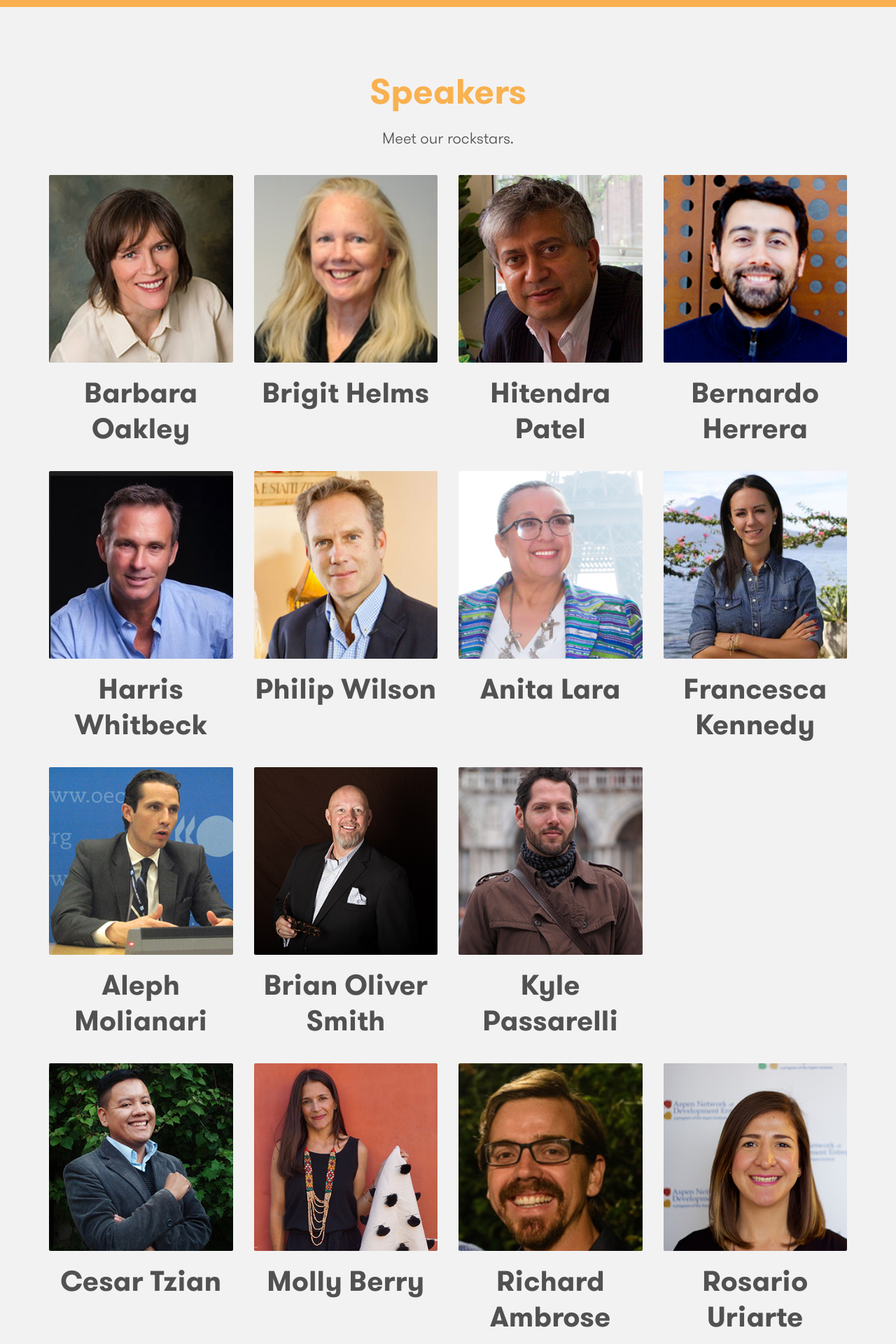
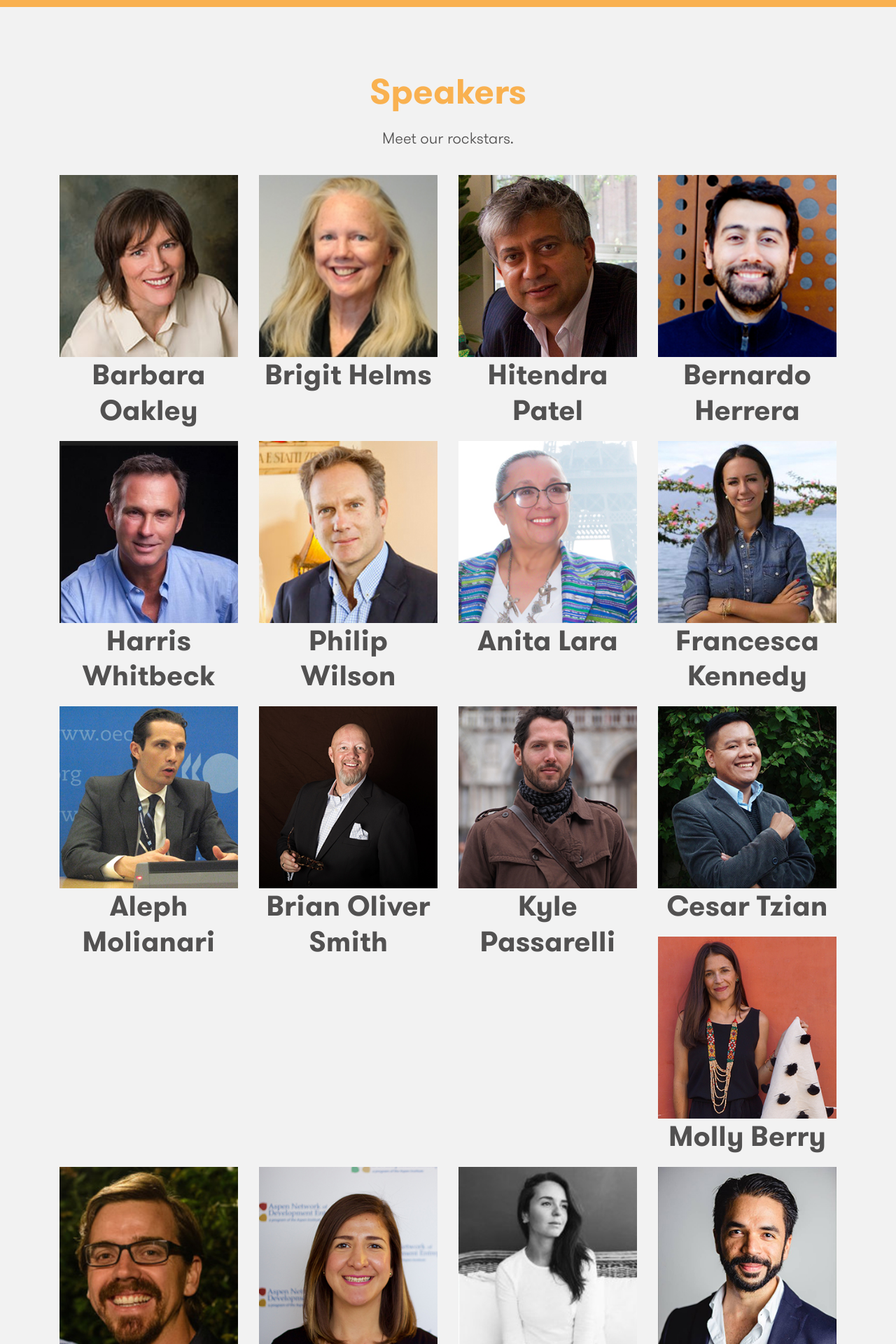
Before and after one commit to isabelgm/antigua10x, a Jekyll site: the page built from index.html, in a window 1280 px wide. Shown: the part 2134-4054 px from the top of the page at 70% size. Built offline with Jekyll 4.4.1, drawn with Linux system fonts in a browser that asks for light colours; nearby versions of some CDN libraries; some web fonts are replaced.

Commit message:
Fix speakers height

```diff
--- a/_sass/pages.scss
+++ b/_sass/pages.scss
@@ -23,6 +23,8 @@
 .people {
   .person {
     margin-bottom: 1rem;
+    min-height: 450px;
+
     img {
       border-radius: 2px;
       margin-bottom: 1rem;
--- a/index.html
+++ b/index.html
@@ -74,7 +74,6 @@
   <div class="container center">
     <h2 class="orange">Speakers</h2>
     <p class="mb2">Meet our rockstars.</p>
-    <div class="row people">
       <div class="col-sm-3 person">
         <a href="" data-toggle="modal" data-target="#speakerModal"
         data-bio="Barabara Oakley is the author of New York Times best-selling book &quot;A Mind for Numbers: How to Excel in Math and Science (Even if You Flunked Algebra)&quot;, and teaches Coursera's most popular course: &quot;Learning How to Learn&quot;. Oakley is a linguist and electrical engineer involved in multiple areas of research including STEM education, and studies of empathy and altruism.">
@@ -95,14 +94,11 @@
         </a>
       </div>
       <div class="col-sm-3 person">
-        <a href="" data-toggle="modal" data-target="#speakerModal" data-bio="Bernardo Herrara is the Finances Coordinator at Start-Up Chile. He describes himself as husband, Father of a son, has a dog named Jack, plays football (at least I try), Enjoys going to concerts and asados, Weekend Gardener, has a particular dark sense of humor.">
+        <a href="" data-toggle="modal" data-target="#speakerModal" data-bio="Bernardo Herrara is the Finances Coordinator at Start-Up Chile. He is describes himself as husband, Father of a son, has a dog named Jack, plays football (at least I try), Enjoys going to concerts and asados, Weekend Gardener, has a particular dark sense of humor.">
           <img src="img/speakers/bernardoherrera.jpg" class="img-responsive center-block">
         <h3>Bernardo Herrera</h3>
         </a>
       </div>
-    </div>
-
-    <div class="row people">
       <div class="col-sm-3 person">
         <a href="" data-toggle="modal" data-target="#speakerModal" data-bio="Harris Whitbeck Pinol is CNN's International Correspondent based in Mexico City, Mexico. He covers key events in Latin America and around the world for CNN Worldwide, including CNN International, CNN en Español, and CNN/U.S. Whitbeck has received various journalism accolades such as the National Headliner Award for coverage of the Ciudad Juárez killings in 1999, and two others for his special report on the presence of Middle Eastern terror organizations in South America's Triple Borders region, comprising Brazil, Argentina and Paraguay in 2001. He won the Global Media Award, given by the Population Institute; and the Environmentalist Media Award, from the Association of Environmental Media. He also received a special Emmy recognition for his journalistic achievements. In addition, Whitbeck was selected one of the 12 leaders in the International Journalism category for 2001 by Guatemala's Business Council.">
           <img src="img/speakers/harriswhitbeck.jpg" class="img-responsive center-block">
@@ -127,9 +123,6 @@
           <h3>Francesca Kennedy</h3>
         </a>
       </div>
-    </div>
-
-    <div class="row people">
       <div class="col-sm-3 person">
         <a href="" data-toggle="modal" data-target="#speakerModal" data-bio="Through education and technology-focused community centers, Aleph Molinari empowers the 5 billion people who cannot access or use the Internet and other technologies. Economist Aleph Molinari is working to close the digital divide and empower people by providing access to technology education.  In 2008, he founded Fundación Proacceso, and in 2009 launched the Learning and Innovation network, which uses community centers to educate under-served communities about different technologies and tools. To date, the network has graduated 28,000 users through 42 educational centers throughout Mexico.">
           <img src="img/speakers/aleph.jpg" class="img-responsive center-block">
@@ -148,9 +141,6 @@
         <h3>Kyle Passarelli</h3>
         </a>
       </div>
-    </div>
-
-    <div class="row people">
       <div class="col-sm-3 person">
         <a href="" data-toggle="modal" data-target="#speakerModal" data-bio="César Tzián is the Co-founder and CEO of WOWProjects, a young entrepreneurial team focused on creative and holistic online marketing strategies for organizations that make a positive impact in society. Mr. Tzián also supports Impact Hub Antigua, a co-working environment where private companies and entrepreneurs can work in a shared space that promotes collaboration and supports multiple organizations simultaneously. He is part of the Global Shapers Community, a network of dynamic, entrepreneurial, and socially-engaged young leaders supported by the World Economic Forum. For the past ten years, he has been gaining experience in digital marketing, leadership, entrepreneurship and business development through various programs.">
           <img src="img/speakers/cesartzian.jpg" class="img-responsive center-block">
@@ -175,9 +165,6 @@
           <h3>Rosario Uriarte</h3>
         </a>
       </div>
-    </div>
-
-    <div class="row people">
       <div class="col-sm-3 person">
         <a href="" data-toggle="modal" data-target="#speakerModal" data-bio="Arianne is the founder of the New Denim Project, which dedicates it's time to create yarns and fabrics made of a unique blend of 100% natural cotton with upcycled pre-consumer denim waste.">
           <img src="img/speakers/arianne.jpg" class="img-responsive center-block">
@@ -185,7 +172,7 @@
         </a>
       </div>
       <div class="col-sm-3 person">
-        <a href="" data-toggle="modal" data-target="#speakerModal" data-bio="Julio is currenlty working as Director of Acceleration for Pomona Impact. His role consists in working to strengthen the social entrepreneurship ecosystem in the Central America region to be able to reach excellent entrepreneurs in which Pomona will be able to invest. He is leading the AgTech Program in Pomona Impact, which is promoting the creation of innovative technology for agriculture in the region. Previously he worked as Operations Manager for Ganorsa, a family company based in Guatemala that focuses on livestock production; and import and distribution of livestock production supplies. He holds Board positions in Enactus Guatemala, an NGO focused on promoting the creation of social enteprises through university students  and in Starfish, an NGO focused on promoting leadership and education for girls in the Atitlán region in Guatemala. He is a professor at Universidad del Valle de Guatemala, where he teaches entrepreneurship and works in social entrepreneurship projects.">
+        <a href="" data-toggle="modal" data-target="#speakerModal" data-bio="Julio Martinez is the director of acceleration at Pomona Impact.">
           <img src="img/speakers/jrma.jpg" class="img-responsive center-block">
         <h3>Julio Martinez</h3>
         </a>
@@ -196,9 +183,12 @@
         <h3>Lucia Pivaral</h3>
         </a>
       </div>
-    </div>
-
-    <div class="row people">
+      <div class="col-sm-3 person">
+        <a href="" data-toggle="modal" data-target="#speakerModal" data-bio="Estuardo Porras Zadik serves as CEO of Fincas El Faro, Las Delicias, and El Rincón, which became Starbucks Coffee Company’s first strategic suppliers worldwide. He also serves as General Director of Himalaya Drug Company for the Northern Triangle and General Director for Estate Julio Zadik and Central de Creditos, S.A.  He is a member of the Board of Directors of MAKENSA, a multinational company dedicated to telecommunications infrastructure, and serves as President for Fundacion Agricola Sostenible (FUNDAS) and Fundación para la Libre Expresión y Derecho a la Información (FUNDALED). Mr. Porras served as Marketing Director for Embotelladora Central Coca-Cola, property of Familia Porras, where he also served as advisor in the acquisition of stake in ownership of Telgua, S.A. He is an opinion columnist for Revista ContraPoder and shareholder of Nomada. Mr. Porras studied at Loyola Marymount University and Pepperdine University in California.">
+          <img src="img/speakers/estuardoporras.jpg" class="img-responsive center-block">
+          <h3>Estuardo Porras</h3>
+        </a>
+      </div>
       <div class="col-sm-3 person">
         <a href="" data-toggle="modal" data-target="#speakerModal" data-bio="Sarah has several years of work experience in Central America, serving as a Peace Corps volunteer in El Salvador from 2010-2012, where she focused on rural education and small business development. She previously worked for the Center for Social Impact Learning at the Middlebury Institute for International Studies at Monterey. She brings her skills in project development and management, logistics, fundraising, and outreach to the team. She has a BS from the University of Vermont and a MPA from the Middlebury Institute for Internationals Studies at Monterey.">
           <img src="img/speakers/sarahsterling.jpg" class="img-responsive center-block">
@@ -223,8 +213,6 @@
         <h3>Nadim Curi</h3>
         </a>
       </div>
-    </div>
-
   </div>
 </section>
 
```
